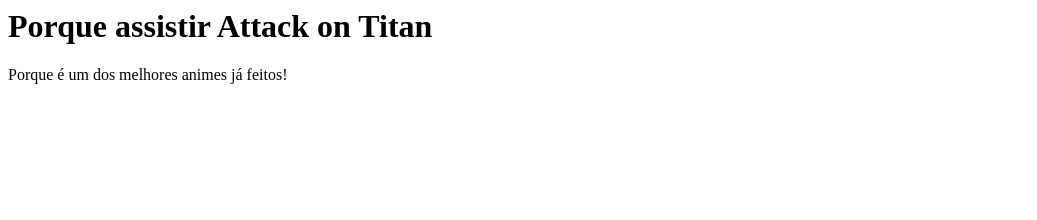
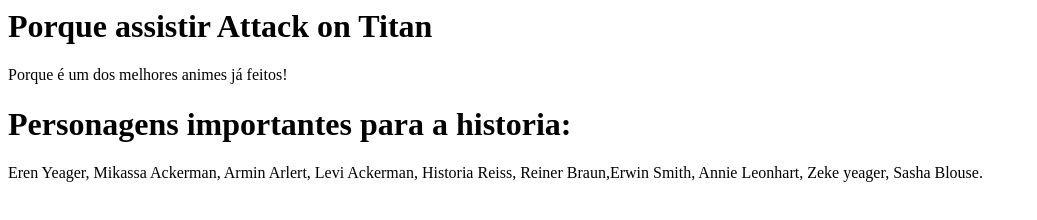
Before and after one commit to fabiooaugusto/gitTesteAOT, a plain HTML site: page index.html in a window 1280 px wide. Shown: the whole page, without its empty margins (0-1037 px from the left). Drawn offline with Linux system fonts and the light colour scheme.

Commit message:
Seção 1 finalizada.

```diff
--- a/index.html
+++ b/index.html
@@ -1,2 +1,10 @@
 <h1>Porque assistir Attack on Titan</h1>
 <p>Porque é um dos melhores animes já feitos!</p>
+
+<div>
+    <h1>Personagens importantes para a historia:</h1>
+    <p>Eren Yeager, Mikassa Ackerman, Armin Arlert, Levi Ackerman,
+         Historia Reiss, Reiner Braun,Erwin Smith, Annie Leonhart,
+         Zeke yeager, Sasha Blouse.
+    </p>
+</div>
```
